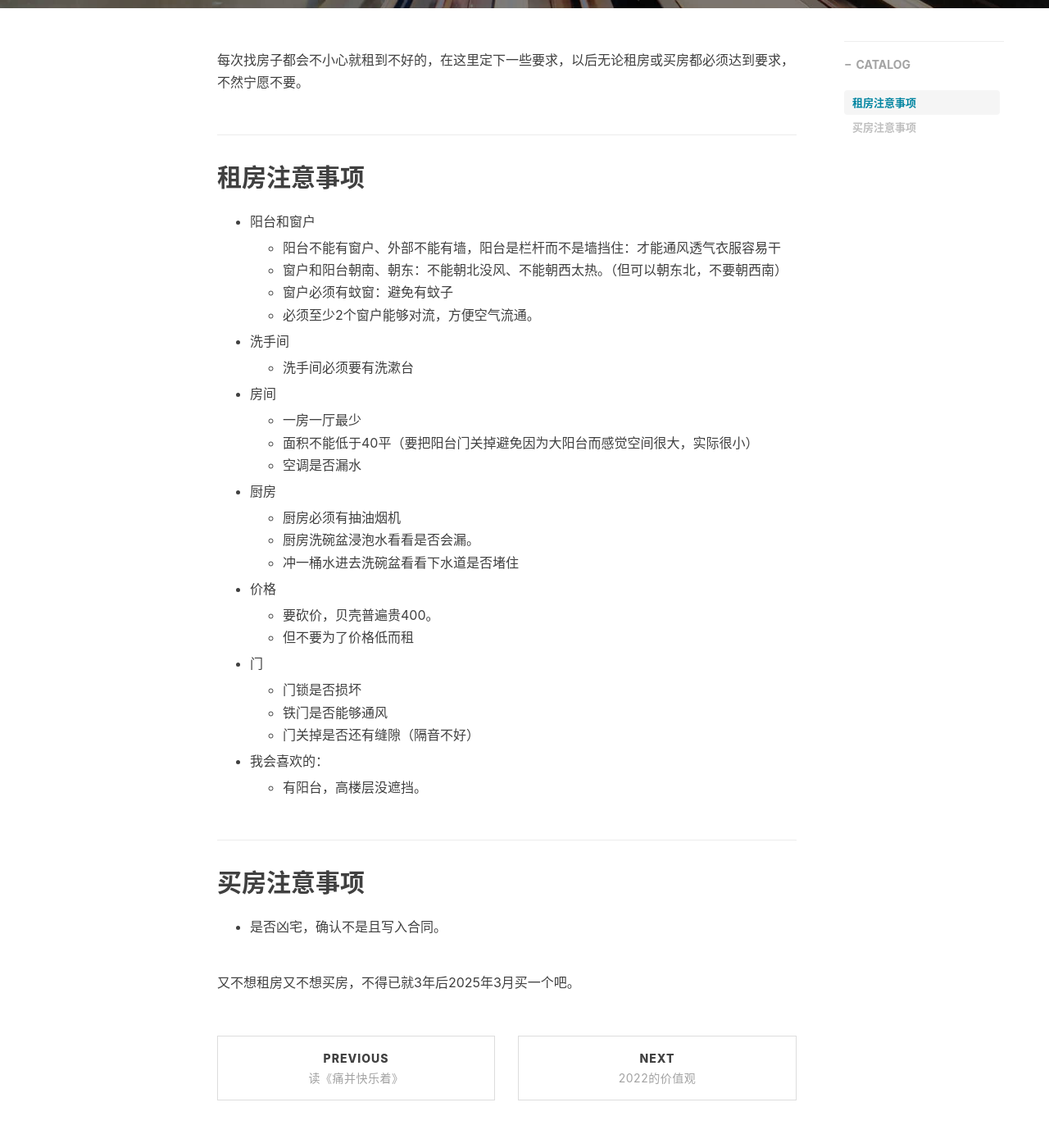
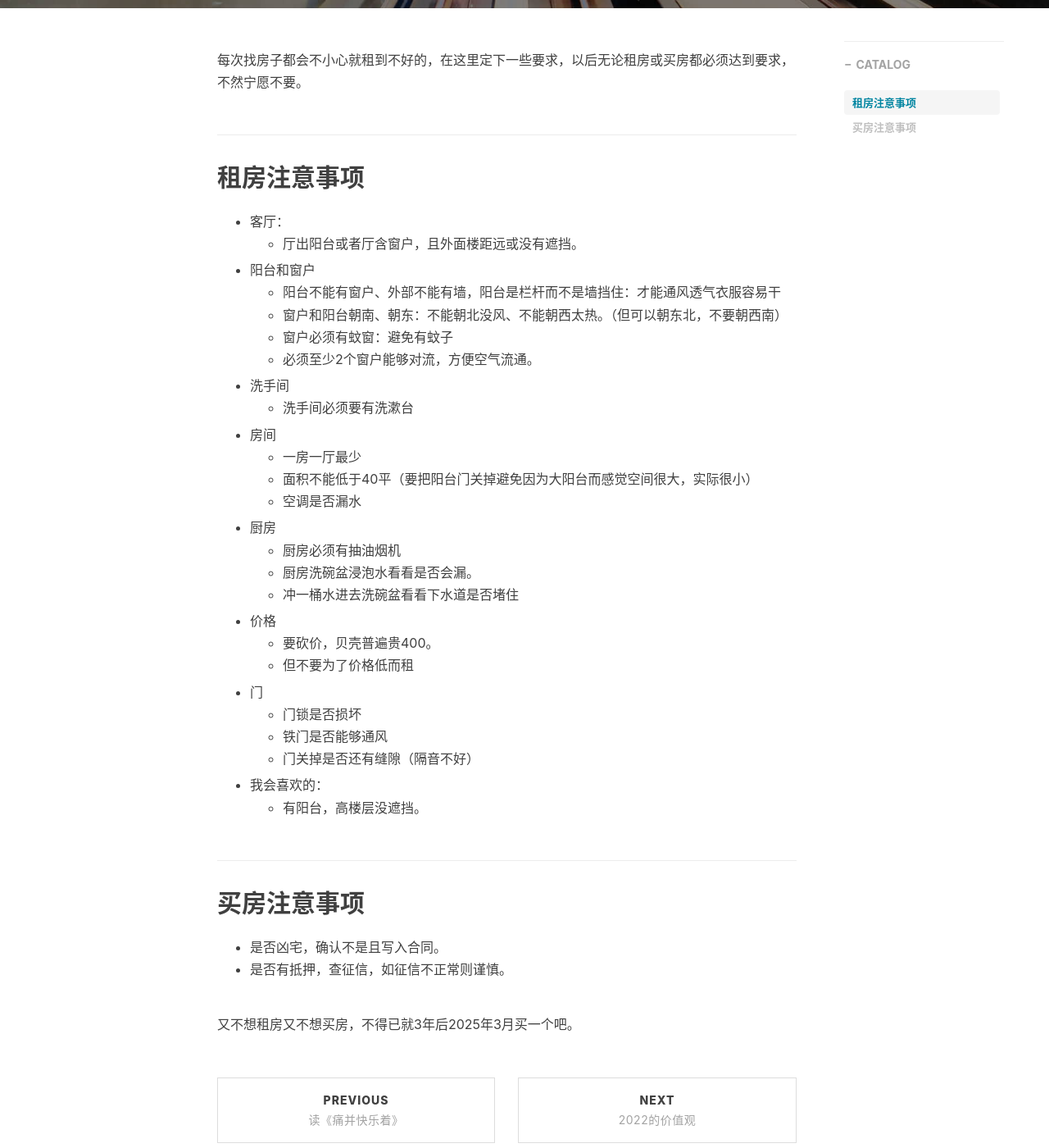
Before and after one commit to gumcstronger/gumcstronger.github.io, a Jekyll site: the page built from _posts/2022/2022-03-22-house.md, in a window 1280 px wide and 1400 px high, scrolled down 513 px. Shown: the whole window at 82% size. Built offline with Jekyll 4.4.1, drawn with Linux system fonts in a browser that asks for light colours; comment, search, counter and statistics services are not loaded.

Commit message:
Update 2022-03-22-house.md

```diff
--- a/_posts/2022/2022-03-22-house.md
+++ b/_posts/2022/2022-03-22-house.md
@@ -13,31 +13,27 @@ tags:
 
 ## 租房注意事项
 
+* 客厅：
+  * 厅出阳台或者厅含窗户，且外面楼距远或没有遮挡。
 * 阳台和窗户
-
   * 阳台不能有窗户、外部不能有墙，阳台是栏杆而不是墙挡住：才能通风透气衣服容易干
   * 窗户和阳台朝南、朝东：不能朝北没风、不能朝西太热。（但可以朝东北，不要朝西南）
   * 窗户必须有蚊窗：避免有蚊子
   * 必须至少2个窗户能够对流，方便空气流通。
 * 洗手间
-
   * 洗手间必须要有洗漱台
 * 房间
-
   * 一房一厅最少
   * 面积不能低于40平（要把阳台门关掉避免因为大阳台而感觉空间很大，实际很小）
   * 空调是否漏水
 * 厨房
-
   * 厨房必须有抽油烟机
   * 厨房洗碗盆浸泡水看看是否会漏。
   * 冲一桶水进去洗碗盆看看下水道是否堵住
 * 价格
-
   * 要砍价，贝壳普遍贵400。
   * 但不要为了价格低而租
 * 门
-
   * 门锁是否损坏
   * 铁门是否能够通风
   * 门关掉是否还有缝隙（隔音不好）
@@ -45,7 +41,7 @@ tags:
   * 有阳台，高楼层没遮挡。
 
 ## 买房注意事项
-
 * 是否凶宅，确认不是且写入合同。
+* 是否有抵押，查征信，如征信不正常则谨慎。
 
 又不想租房又不想买房，不得已就3年后2025年3月买一个吧。
```
